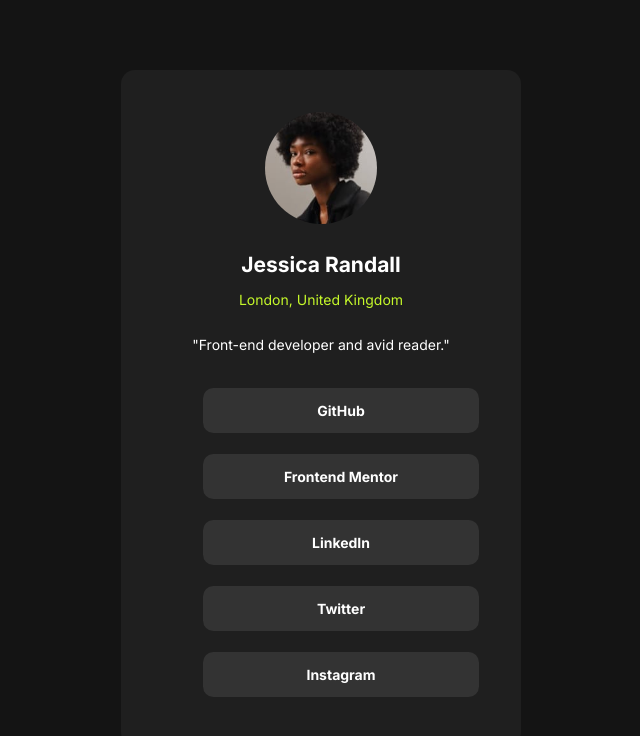
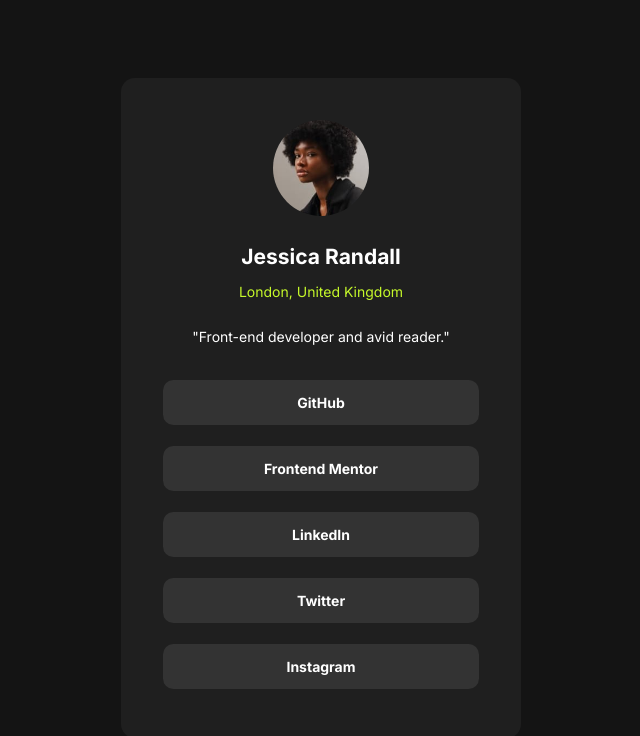
Before and after one commit to Laura-BugFree/social-links-profile, a plain HTML site: page index.html in a window 1280 px wide. Shown: the whole page, without its empty margins (319-959 px from the left). Drawn offline with Linux system fonts and the light colour scheme.

Commit message:
removed ul margin and resized img

```diff
--- a/css/styles.css
+++ b/css/styles.css
@@ -74,7 +74,7 @@ body {
 }
 
 .user img {
-    max-width: 7rem;
+    max-width: 6rem;
     margin-block: 1em 2em;
     border-radius: 100vw;
     order: -1;
@@ -84,6 +84,10 @@ body {
     list-style: none;
 }
 
+.socials ul {
+    padding: 0;
+}
+
 .socials .btn {
     padding-block: 1em;
     margin: 1.5em 0;
```
